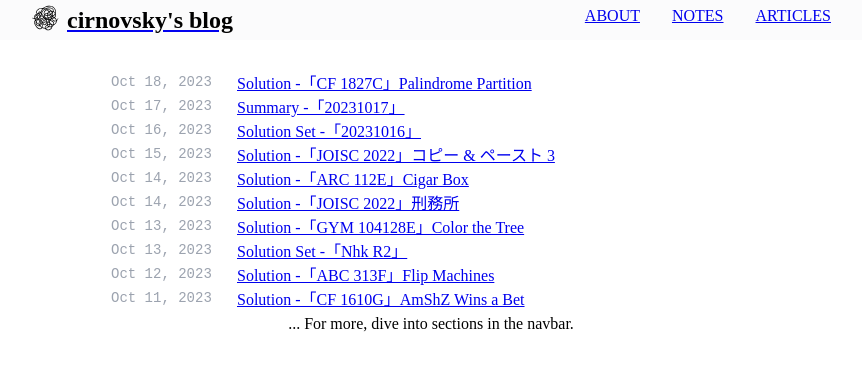
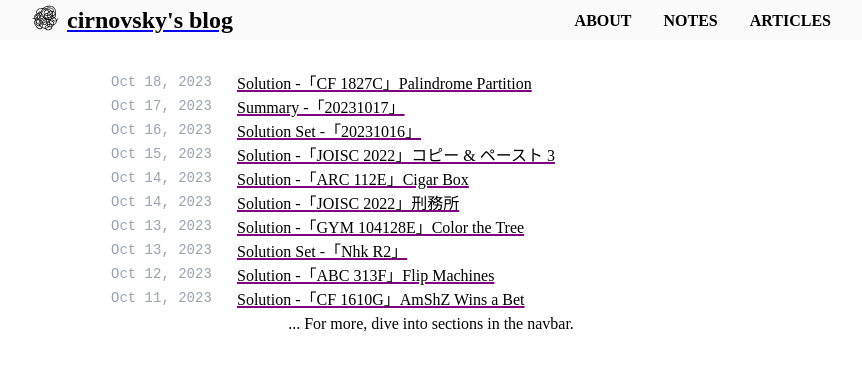
Before and after one commit to cirnovsky/blog, a Next.js app: page / in a window 1280 px wide. Shown: the top 370 px of the page, without its empty margins (209-1071 px from the left). Built offline with nearby package versions, Linux system fonts and the light colour scheme.

Commit message:
⚠ IMPORTANT changed link styles

```diff
--- a/components/Layout.js
+++ b/components/Layout.js
@@ -10,20 +10,20 @@ export default function Layout({ children, section }) {
 
     const aboutButton = (section === Sections.ABOUT) ?
         <div>{"ABOUT"}</div> :
-        <Link href={"/about"}>
-            <div>{"ABOUT"}</div>
+        <Link style={{"textDecoration": "dashed", "marginTop": "0.3em"}} href={"/about"}>
+            <div className="cursor-pointer flex gap-2 text-black hover:text-[#996E5C] font-extrabold">{"ABOUT"}</div>
         </Link>
 
     const notesButton = (section === Categories.NOTES) ?
         <div>{"NOTES"}</div> :
-        <Link href={"/notes"}>
-            <div>{"NOTES"}</div>
+        <Link style={{"textDecoration": "dashed", "marginTop": "0.3em"}} href={"/notes"}>
+            <div className="cursor-pointer flex gap-2 text-black hover:text-[#996E5C] font-extrabold">{"NOTES"}</div>
         </Link>
 
     const articlesButton = (section === Categories.ARTICLES) ?
         <div>{"ARTICLES"}</div> :
-        <Link href={"/articles"}>
-            <div>{"ARTICLES"}</div>
+        <Link style={{"textDecoration": "dashed", "marginTop": "0.3em"}} href={"/articles"}>
+            <div className="cursor-pointer flex gap-2 text-black hover:text-[#996E5C] font-extrabold">{"ARTICLES"}</div>
         </Link>
 
     return (
--- a/components/SmallCard.js
+++ b/components/SmallCard.js
@@ -9,9 +9,14 @@ export default function SmallCard({ title, dateString, sectionPath, id }) {
         <div className="entry" style={{"display":"flex","columnGap":"0.5rem"}}>
             <div className="light-text" style={{"width":"118px"}}
             ><Date dateString={dateString} /></div>
-            <Link href={blogURL}>
+            <Link style={{"textDecoration": "underline purple 2px"}} href={blogURL}>
+                <div className={"cursor-pointer flex gap-2 text-black hover:text-[#996E5C]"}>
+                    <div dangerouslySetInnerHTML={{__html: title}}/>
+                </div>
+            </Link>
+            {/* <Link href={blogURL}>
                 <div dangerouslySetInnerHTML={{__html: title}}/>
-            </Link>
+            </Link> */}
         </div>
     )
 }
```
